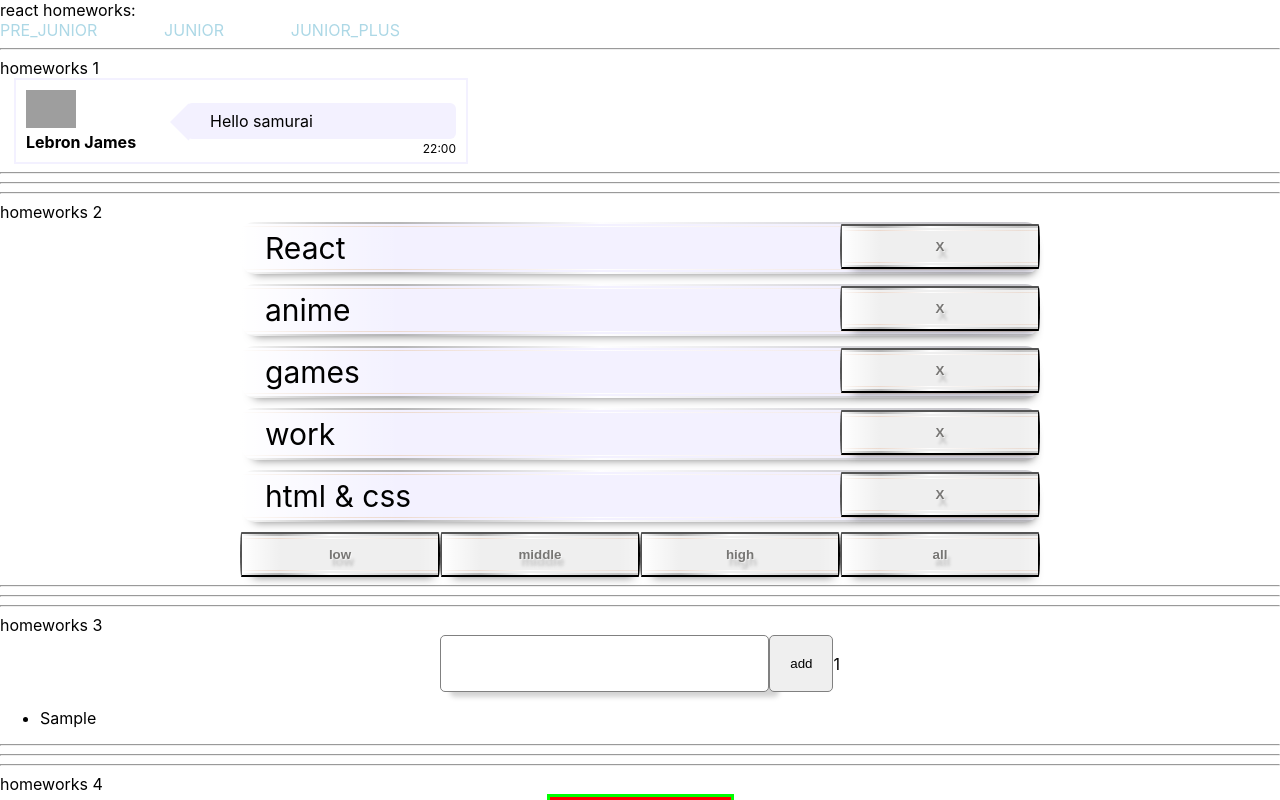
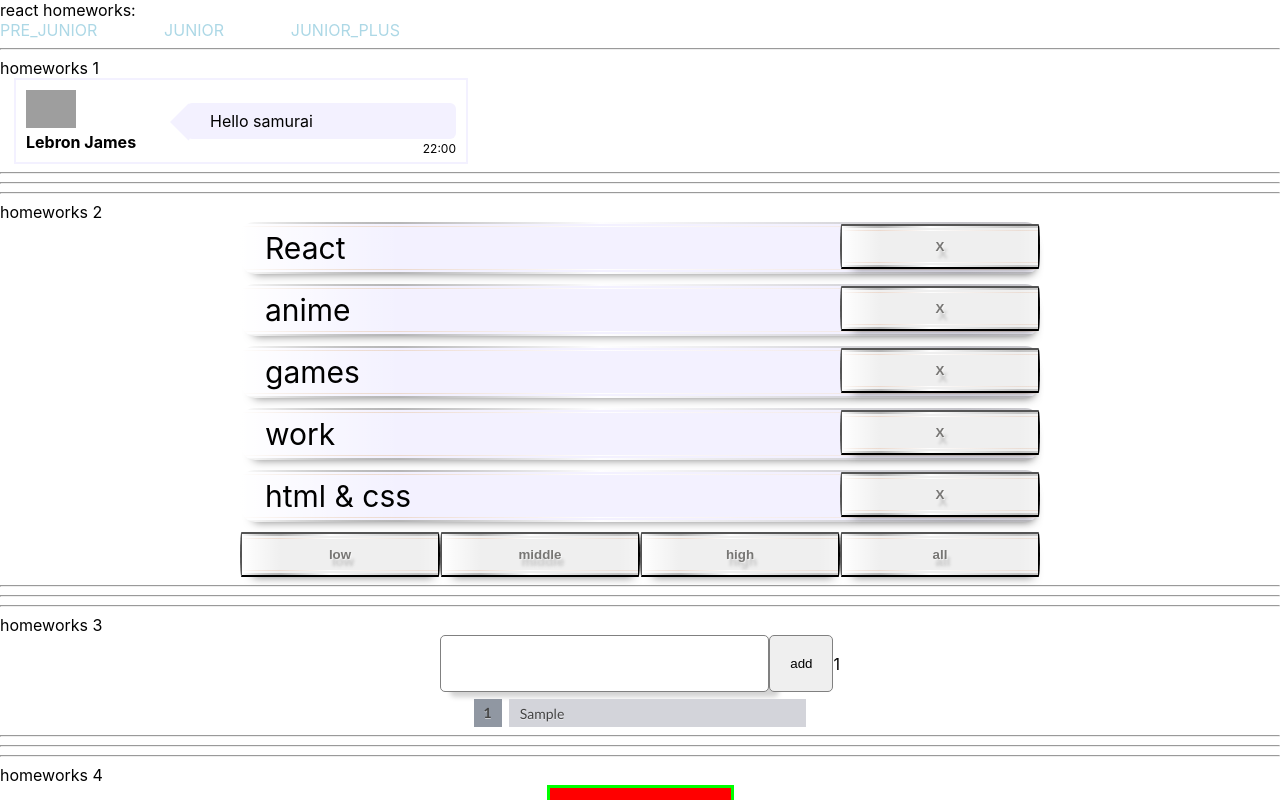
Before and after one commit to AlexeyKrop/AlexeyKrop.github.io, a React (Create React App) app: page /#/pre-junior in a window 1280 px wide. Both pictures are taken after typing "Sample" into the empty fields and a click on the button "add". Shown: the top 800 px of the page. Built offline with nearby package versions, Linux system fonts and the light colour scheme; grey boxes are pictures that could not be loaded.

Commit message:
fix 3 and add style homework

```diff
--- a/src/p2-homeworks/h3/Greeting.module.css
+++ b/src/p2-homeworks/h3/Greeting.module.css
@@ -34,3 +34,50 @@
 .error {
     border: 1px solid red;
 }
+.user__list{
+    width: 26%;
+    margin: 0 auto;
+    counter-reset: li;
+    list-style: none;
+    font: 14px "Trebuchet MS", "Lucida Sans";
+    padding: 0;
+    text-shadow: 0 1px 0 rgba(255,255,255,.5);
+}
+.user__list li {
+    position: relative;
+    display: block;
+    padding: .4em .4em .4em .8em;
+    margin: .5em 0 .5em 2.5em;
+    background: #D3D4DA;
+    color: #444;
+    text-decoration: none;
+    transition: all .3s ease-out;
+}
+.user__list li:hover {background: #DCDDE1;}
+.user__list li:before {
+    content: counter(li);
+    counter-increment: li;
+    position: absolute;
+    left: -2.5em;
+    top: 50%;
+    margin-top: -1em;
+    background: #9097A2;
+    height: 2em;
+    width: 2em;
+    line-height: 2em;
+    text-align: center;
+    font-weight: bold;
+}
+.user__list li:after {
+    position: absolute;
+    content: "";
+    border: .5em solid transparent;
+    left: -1em;
+    top: 50%;
+    margin-top: -.5em;
+    transition: all .3s ease-out;
+}
+.user__list li:hover:after {
+    left: -.5em;
+    border-left-color: #9097A2;
+}
--- a/src/p2-homeworks/h3/Greeting.tsx
+++ b/src/p2-homeworks/h3/Greeting.tsx
@@ -26,9 +26,9 @@ const Greeting: React.FC<GreetingPropsType> = (
       <Button name={'add'} callBack={addUser} />
       <span>{totalUsers}</span>
     </div>
-      <ul className="user__list">
+      <ul className={s.user__list}>
         {users.map(u => {
-          return <li key={u._id} className="user__item">{u.name}</li>
+          return <li key={u._id} className={s.user__item}>{u.name}</li>
         })}
       </ul>
     </>
```
